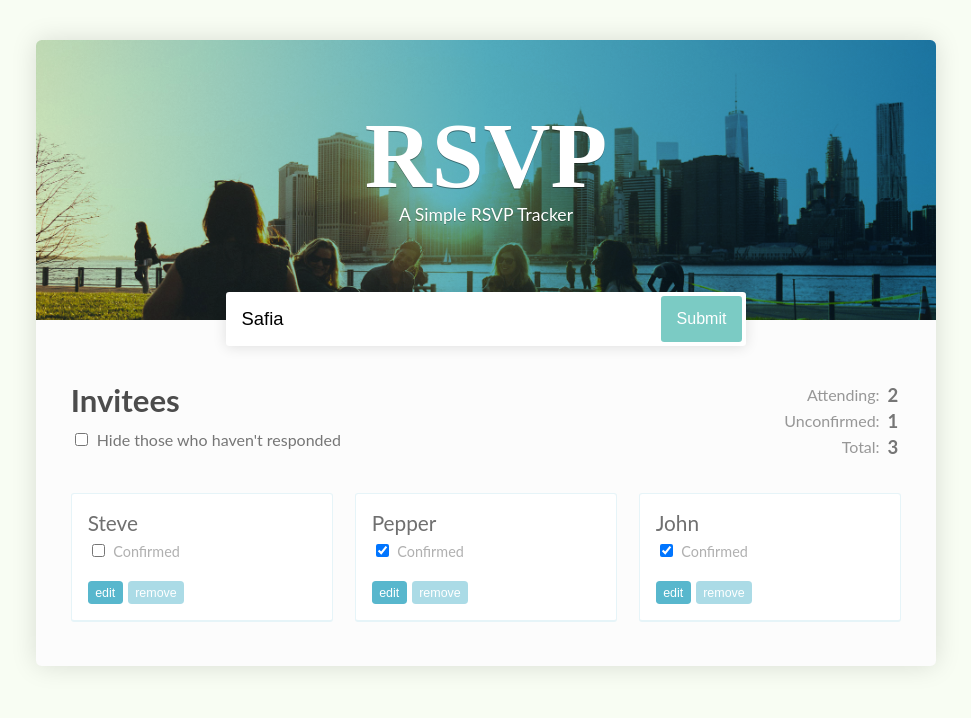
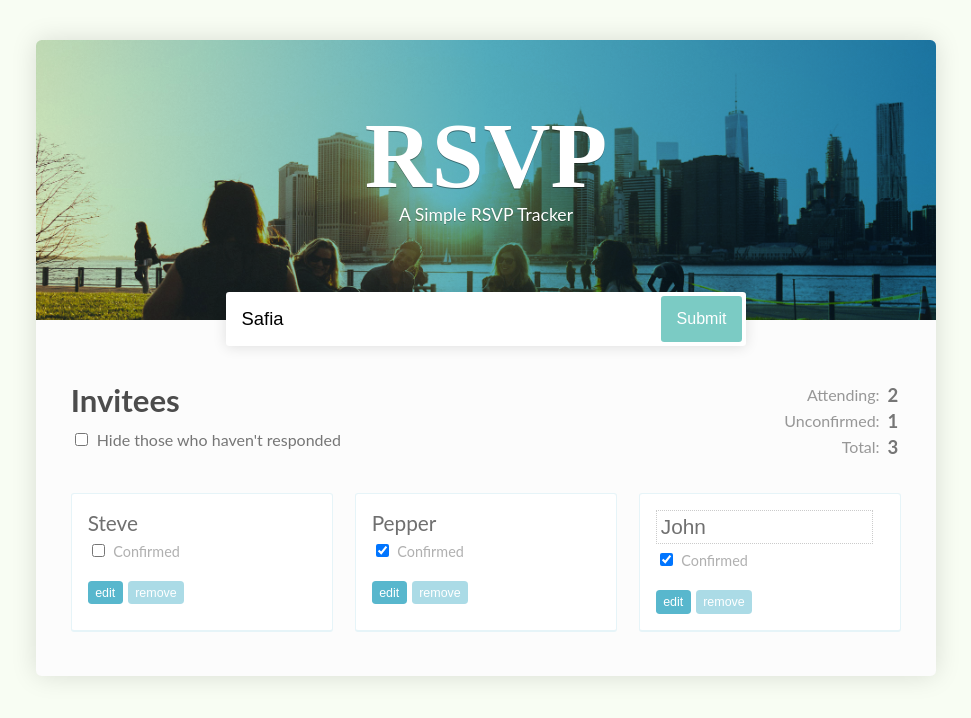
Before and after one commit to SteveMustanski/rsvp-react, a React (Create React App) app: page / in a window 1280 px wide. Shown: the top 718 px of the page, without its empty margins (154-1125 px from the left). Built offline with nearby package versions, Linux system fonts and the light colour scheme; the HTML template or start-up script is replaced by a standard one.

Commit message:
added edit toggle and name component for editing

```diff
--- a/src/App.js
+++ b/src/App.js
@@ -8,26 +8,31 @@
     guests: [
       {
         name: 'Steve',
-        isConfirmed: false
+        isConfirmed: false,
+        isEditing: false
       },
       {
         name: 'Pepper',
-        isConfirmed: true
+        isConfirmed: true,
+        isEditing: false
       },
       {
         name: 'John',
-        isConfirmed: true
+        isConfirmed: true,
+        isEditing: true
       }
     ]
   }
 
-  toggleConfirmationAt = (indexToChange) => {
+
+
+  toggleGuestPropertyAt = (property, indexToChange) => {
     this.setState({
       guests: this.state.guests.map((guest, index) => {
         if (index === indexToChange) {
           return {
             ...guest,
-            isConfirmed: !guest.isConfirmed
+            [property]: !guest[property]
 
           }
         }
@@ -35,6 +40,12 @@
       })
     })
   }
+
+  toggleConfirmationAt = index =>
+    this.toggleGuestPropertyAt("isConfirmed", index);
+
+  toggleEditingnAt = index =>
+    this.toggleGuestPropertyAt("isEditing", index);
 
   // get the total number of invited guests
   getTotalInvited = () => this.state.guests.length;
@@ -79,7 +90,9 @@
             </tbody>
           </table>
           <GuestList guests={this.state.guests}
-          toggleConfirmationAt={this.toggleConfirmationAt} />
+            toggleConfirmationAt={this.toggleConfirmationAt}
+            toggleEditingAt={this.toggleEditingnAt}
+          />
         </div>
       </div>
     );
--- a/src/Guest.js
+++ b/src/Guest.js
@@ -1,15 +1,17 @@
 import React from 'react';
 import PropTypes from 'prop-types';
+import GuestName from './GuestName';
 
 const Guest = props =>
 
-      <li><span>{props.name}</span>
+  <li>
+    <GuestName isEditing={props.isEditing}>{props.name}</GuestName>
     <label>
       <input type="checkbox"
         checked={props.isConfirmed}
         onChange={props.handleConfirmation} /> Confirmed
         </label>
-        <button>edit</button>
+    <button onClick={props.handleToggleEditing}>edit</button>
     <button>remove</button>
   </li>
 
@@ -17,7 +19,9 @@
 Guest.propTypes = {
   name: PropTypes.string.isRequired,
   isConfirmed: PropTypes.bool.isRequired,
-  handleConfirmation: PropTypes.func.isRequired
+  isEditing: PropTypes.bool.isRequired,
+  handleConfirmation: PropTypes.func.isRequired,
+  handleToggleEditing: PropTypes.func.isRequired
 }
 
 export default Guest;
--- a/src/GuestList.js
+++ b/src/GuestList.js
@@ -9,7 +9,9 @@
         key={index}
         name={guest.name}
         isConfirmed={guest.isConfirmed}
+        isEditing={guest.isEditing}
         handleConfirmation={ () => props.toggleConfirmationAt(index)}
+        handleToggleEditing={() => props.toggleEditingAt(index)}
       />
     )}
 
@@ -17,7 +19,8 @@
 
 GuestList.propTypes = {
   guests: PropTypes.array.isRequired,
-  toggleConfirmationAt: PropTypes.func.isRequired
+  toggleConfirmationAt: PropTypes.func.isRequired,
+  toggleEditingAt: PropTypes.func.isRequired
 }
 
 export default GuestList;
--- /dev/null
+++ b/src/GuestName.js
@@ -0,0 +1,27 @@
+import React from 'react';
+import PropTypes from 'prop-types';
+
+const GuestName = props => {
+  if (props.isEditing) {
+    return (
+      <input type='text'
+        value={props.children} />
+    );
+  }
+
+  return (
+    <span>
+      {props.children}
+    </span>
+  )
+}
+
+
+
+GuestName.propTypes = {
+
+  isEditing: PropTypes.bool.isRequired,
+
+}
+
+export default GuestName;
```
Lines whose indentation alone changed are shown as unchanged.
